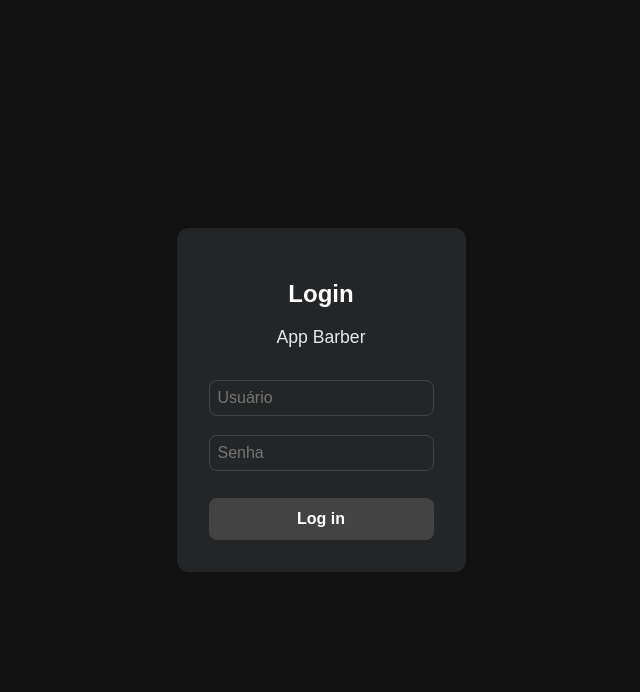
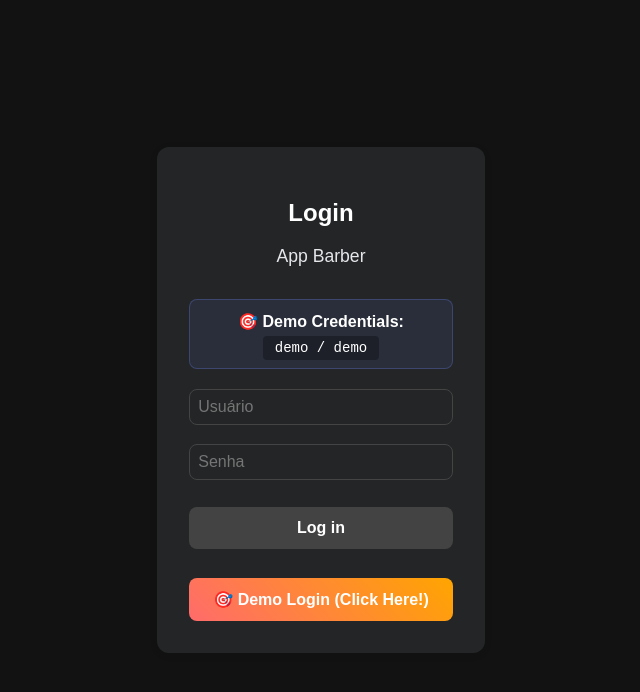
Before and after one commit to davidsantos96/app-barber, a React (Vite) app: page / in a window 1280 px wide. Shown: the top 692 px of the page, without its empty margins (319-959 px from the left). Built offline with nearby package versions, Linux system fonts and the light colour scheme; no server answers.

Commit message:
feat: simplifica login demo para usar apenas demo/demo

```diff
--- a/src/auth.tsx
+++ b/src/auth.tsx
@@ -14,14 +14,23 @@ const AuthContext = createContext<AuthContextType>({
 
 export const useAuth = () => useContext(AuthContext);
 
-const ADMIN_USER = 'admin';
-const ADMIN_PASS = 'admin';
+// Credenciais para demo
+const DEMO_USERS = [
+  { user: 'admin', pass: 'admin' },
+  { user: 'demo', pass: 'demo' },
+  { user: 'barber', pass: '123' },
+];
 
 export const AuthProvider: React.FC<{ children: React.ReactNode }> = ({ children }) => {
   const [isAuthenticated, setIsAuthenticated] = useState<boolean>(!!localStorage.getItem('auth'));
+
   const login = (user: string, pass: string) => {
-    if (user === ADMIN_USER && pass === ADMIN_PASS) {
+    // Verificar se é uma das credenciais válidas
+    const isValidUser = DEMO_USERS.some(u => u.user === user && u.pass === pass);
+
+    if (isValidUser) {
       localStorage.setItem('auth', '1');
+      localStorage.setItem('user', user);
       setIsAuthenticated(true);
       return true;
     }
--- a/src/pages/Login/LoginPage.tsx
+++ b/src/pages/Login/LoginPage.tsx
@@ -23,11 +23,39 @@ const LoginPage: React.FC = () => {
     }
   };
 
+  const handleDemoLogin = () => {
+    setUser('demo');
+    setPass('demo');
+    if (login('demo', 'demo')) {
+      toast.success('Demo Login realizado!');
+      navigate('/dashboard');
+    }
+  };
+
   return (
     <LoginWrapper>
       <LoginContainer>
   <LoginTitle>Login</LoginTitle>
   <LoginSubtitle>App Barber</LoginSubtitle>
+
+        {/* Credenciais de Demo */}
+        <div style={{
+          background: 'rgba(102, 126, 234, 0.1)',
+          border: '1px solid rgba(102, 126, 234, 0.3)',
+          borderRadius: '8px',
+          padding: '12px',
+          marginBottom: '20px',
+          textAlign: 'center',
+          color: '#fff'
+        }}>
+          <strong>🎯 Demo Credentials:</strong><br/>
+          <div style={{ marginTop: '8px', fontSize: '14px' }}>
+            <span style={{ fontFamily: 'monospace', background: 'rgba(0,0,0,0.3)', padding: '4px 12px', borderRadius: '4px' }}>
+              demo / demo
+            </span>
+          </div>
+        </div>
+
         <LoginForm onSubmit={handleSubmit}>
           <LoginField>
             <label htmlFor="usuario" style={{ display: 'none' }}>Usuário</label>
@@ -52,6 +80,18 @@ const LoginPage: React.FC = () => {
             />
           </LoginField>
           <LoginButton type="submit">Log in</LoginButton>
+
+          {/* Botão de Demo Login */}
+          <LoginButton
+            type="button"
+            onClick={() => handleDemoLogin()}
+            style={{
+              background: 'linear-gradient(45deg, #ff6b6b, #ffa500)',
+              marginTop: '10px'
+            }}
+          >
+            🎯 Demo Login (Click Here!)
+          </LoginButton>
         </LoginForm>
       </LoginContainer>
     </LoginWrapper>
```
Also changed, not shown: src/components/DemoNotification.tsx (added, +38 -0 lines), 4 other files (tests, documents, lock files or other folders).
